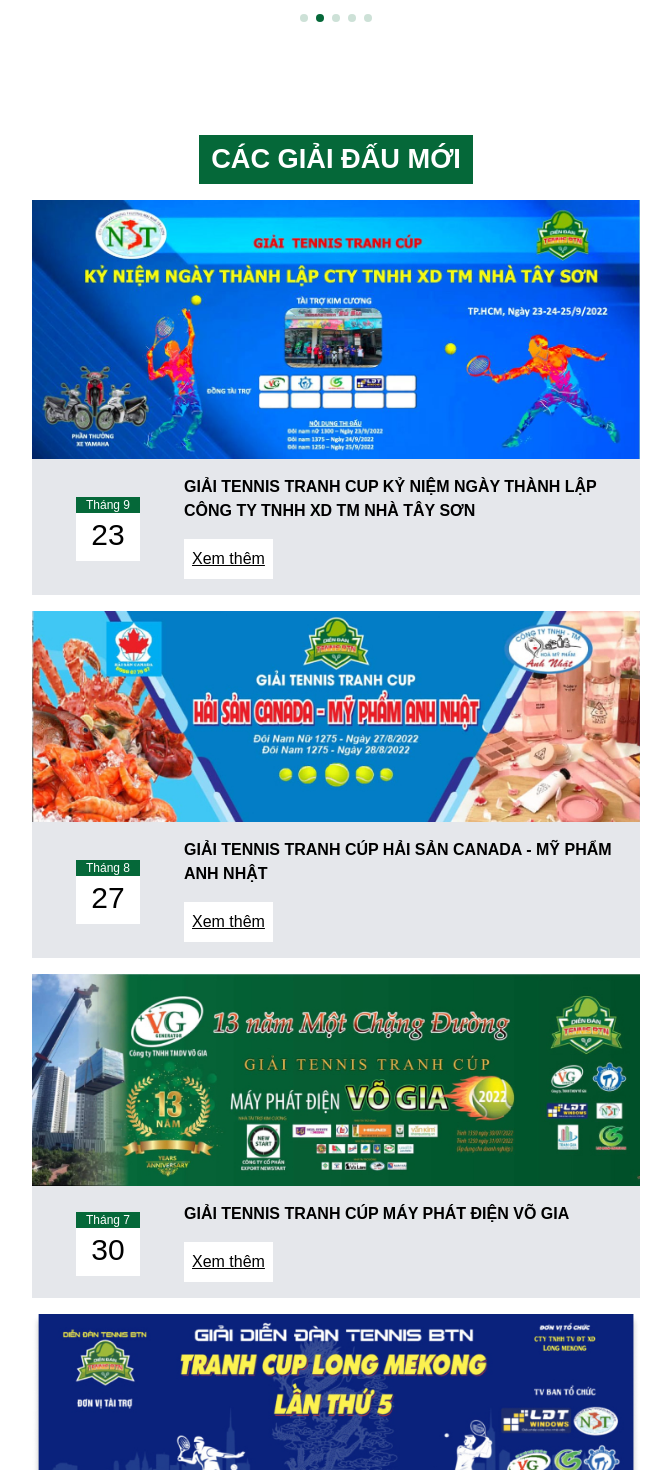
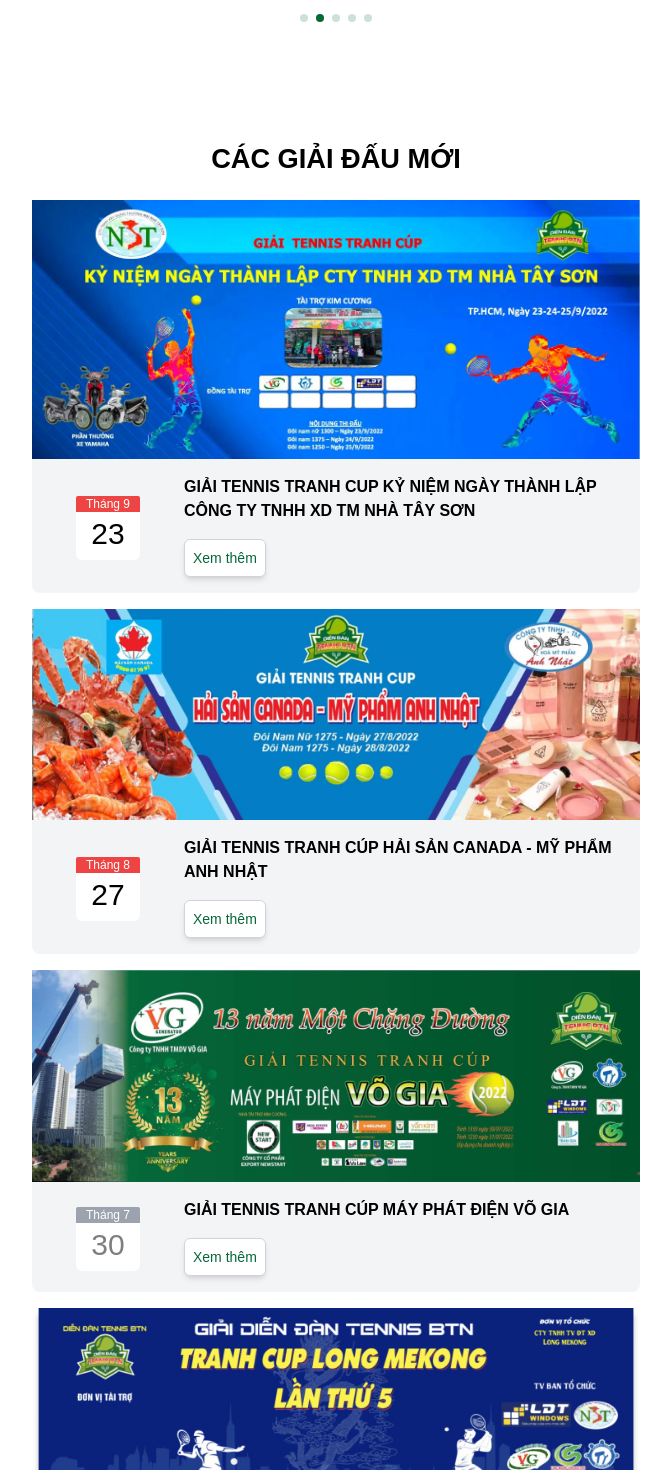
Before and after one commit to dflyapp/tennis-btn, a Next.js app: page / in a window 1280 px wide. Shown: the part 1520-2990 px from the top of the page, without its empty margins (304-975 px from the left). Built offline with nearby package versions, Linux system fonts and the light colour scheme.

Commit message:
fix: bg colors

```diff
--- a/components/DialogEvent.tsx
+++ b/components/DialogEvent.tsx
@@ -23,7 +23,9 @@
   return (
     <>
       <div className="cursor-pointer" onClick={openModal}>
-        <button className="bg-white underline p-2">Xem thêm</button>
+        <button className="bg-white border border-gray-300 rounded-md p-2 text-sm shadow-md text-primary hover:opacity-80">
+          Xem thêm
+        </button>
       </div>
 
       <Transition appear show={isOpen} as={Fragment}>
--- a/layouts/Footer/index.tsx
+++ b/layouts/Footer/index.tsx
@@ -24,7 +24,7 @@
 
   return (
     <>
-      <div className="text-center text-primary bg-gray-200 py-12 px-4 md:px-0">
+      <div className="text-center bg-gray-100 py-12 px-4 md:px-0">
         <h2 className="font-bold">
           LIÊN HỆ ĐĂNG KÝ THAM GIA GIẢI ĐẤU VÀ QUẢNG CÁO
         </h2>
--- a/package.json
+++ b/package.json
@@ -14,6 +14,7 @@
     "@heroicons/react": "^1.0.6",
     "@tanstack/match-sorter-utils": "^8.1.1",
     "@tanstack/react-table": "^8.5.11",
+    "classnames": "^2.3.1",
     "dayjs": "^1.11.5",
     "gray-matter": "^4.0.3",
     "next": "12.2.4",
--- a/pages/bang-diem/index.tsx
+++ b/pages/bang-diem/index.tsx
@@ -6,7 +6,7 @@
     <>
       <Header />
       {/* leader board */}
-      <div className="px-2 bg-gray-200 py-3">
+      <div className="px-2 bg-gray-100 py-3">
         <h1 className="w-fit mx-auto px-3 py-2 text-white bg-primary uppercase text-center mt-12">
           Bảng điểm
         </h1>
--- a/pages/giai-dau/content/ky-niem-nha-tay-son.md
+++ b/pages/giai-dau/content/ky-niem-nha-tay-son.md
@@ -41,37 +41,3 @@
 
 1. Tất cả các vận động viên có trách nhiệm về sức khoẻ của mình trong quá trình thi đấu tại giải. BTC có quyền sử dụng hình ảnh của vđv tham gia giải cho mục đích của BTC và diễn đàn tennis BTN
 2. Mọi quyết định cuối cùng thuộc về Ban Tổ Chức.
-   DIỄN ĐÀN TENNIS BTN- GIẢI TENNIS TRANH CUP KỶ NIỆM NGÀY THÀNH LẬP CÔNG TY TNHH XD TM NHÀ TÂY SƠN .
-   CÔNG TY TNHH XD TM NHÀ TÂY SƠN tổ chức ngày 23-24-25/ 9/2022.
-   Ban Tổ Chức Giải Gồm:
-3. Ông Tào Văn Sơn - GĐ Công Ty Nhà Tây Sơn, Chủ tịch diễn đàn tennis BTN , Trưởng Ban Tổ Chức Giải
-4. Ông Thành Lê - Giám Đốc Nhà Phân Phối Xe Zamaha - Nhà Tài Trợ Kim Cương.
-5. Ông Trương Việt Dũng - GĐ Cty LongMekong. Phó BTC phụ trách chung.
-6. Ông Lưu Đức Tài - GĐ Công ty Lưu Đức Tài P.CT diễn đàn tennis BTN - Phụ trách chung cho giải.
-7. Ông Võ Văn Quý - GĐ Công ty MPĐ Võ Gia, P. CT diễn đàn tennis BTN - Phụ trách chung giải.
-8. Ông Văng Trúc Minh - GĐ cty Sơn Sang, phụ trách chung giải.
-9. Ông Phạm Vinh Thọ-Liên đoàn quần vợt tphcm-TB Trọng Tài giải.
-   Mục đích của giải thi đấu lần này nhằm tăng cường rèn luyện sức khỏe đặc biệt với các lão tướng, sống vui, sống khoẻ, có ích cho xã hội.
-   Tạo điều kiện gặp gỡ giao lưu các VđV các hội các danh nghiệp trong TPHCM và các tỉnh lân cận, trao đổi kinh nghiệm tăng cường hợp tác kết nối.
-   BTC quyết định tổ chức giải vào ngày 23-24-25/9/2022 tại cụm sân trung thiện 40 trần thị do phường hiệp thành quận 12 TPHCM, cụm sân Cộng Đồng, cụm sân Điện Lực, cụm sân Vạn Hà...
-10. Nội dung Đôi Nam Nữ 1300 vào ngày 23/9/2022
-11. Nội dung Đôi Nam 1375 vào ngày 24/9/2022
-12. Nội dung Đôi Nam 1250 vào ngày 25/9/2022
-    Điểm dựa trên diễn đàn tennis BTN, nếu vđv chưa có điểm, BTC sẽ xét duyệt sau khi ae vđv đăng ký và thông báo điểm cho vđv đăng ký.
-    THỂ THỨC - NỘI DUNG:
-    Các VđV tự chọn cặp có tổng số điểm tương ứng với giải dung sai 5 điểm vđv không cần đóng phí lố điểm .
-
-- Lệ Phí 2triệu vnđ/ 1 cặp vđv
-- Các cặp có tổng số điểm dư 10-15 điểm đóng phí tài trợ lố điểm 1 triệu lệ phí giải tính riêng.
-- Các cặp có tổng điểm cao hơn 20-25 điểm đóng phí tài trợ lố điểm 2 triệu lệ phí giải tính riêng.
-
-### Thể thức thi đấu:
-
-Bốc thăm cặp thi đấu theo thể thức playoff, nếu có ít nhất 2 cặp VđV bỏ cuộc sau khi bốc thăm trước khi thi đấu vòng loại btc được quyền xếp các cặp đội còn lại thì đấu với nhau cho phù hợp với giải đấu.
-
-Thi đấu loại trực tiếp theo sơ đồ thi đấu do BTC công bố trước khi thi đấu có cặp VđV bỏ cuộc cặp VđV còn lại vào vòng trong. Thi đấu tối đa một ván là 11 bàn. Đội nào đến 6 trước là thắng áp dụng luật bàn thắng vàng tức đội nào đến 50 trước là thắng. Nếu hai đội đạt 5-5 sẽ đánh tie-break chạm 7 max 10.
-
-### Ghi chú:
-
-1. Tất cả các vận động viên có trách nhiệm về sức khoẻ của mình trong quá trình thi đấu tại giải. BTC có quyền sử dụng hình ảnh của vđv tham gia giải cho mục đích của BTC và diễn đàn tennis BTN
-2. Mọi quyết định cuối cùng thuộc về Ban Tổ Chức.
--- a/pages/index.tsx
+++ b/pages/index.tsx
@@ -8,6 +8,7 @@
 import fs from "fs";
 import path from "path";
 import matter from "gray-matter";
+import classNames from "classnames";
 
 import { Header, Footer } from "layouts";
 import { Sponsors, Players, DialogEvent } from "components";
@@ -35,7 +36,7 @@
 
         {/* sponsors */}
         <div className="mt-6">
-          <h1 className="uppercase text-center text-primary font-bold text-xl">
+          <h1 className="uppercase text-center font-bold text-xl">
             Nhà tài trợ
           </h1>
         </div>
@@ -43,23 +44,41 @@
 
         {/* events */}
         <div className="px-4 my-24 w-full md:w-1/2 mx-auto">
-          <h1 className="w-fit mx-auto px-3 py-2 text-white bg-primary uppercase text-center mt-12">
+          <h1 className="w-fit mx-auto px-3 py-2 uppercase text-center mt-12">
             Các giải đấu mới
           </h1>
           {events &&
             events.map((e: any) => (
               <div className="mt-4" key={e.slug}>
                 <img src={e.frontmatter.cover_image} alt="giai dau" />
-                <div className="bg-gray-200 py-4 flex items-center flex-wrap">
+                <div className="bg-gray-100 py-4 flex items-center flex-wrap rounded-bl-lg rounded-br-lg">
                   <div className="w-1/4 pt-1 flex items-center justify-center">
-                    <div className="w-16 h-16 bg-white">
-                      <div className="bg-primary text-white text-center">
+                    <div className="w-16 h-16 bg-white rounded-md">
+                      <div
+                        className={classNames(
+                          "text-white text-center rounded-tl-sm rounded-tr-sm",
+                          {
+                            "bg-red-500": dayjs(e.frontmatter.date).isAfter(
+                              dayjs(new Date())
+                            ),
+                            "bg-gray-400": dayjs(e.frontmatter.date).isBefore(
+                              dayjs(new Date())
+                            ),
+                          }
+                        )}
+                      >
                         <p className="text-xs">
                           Tháng {dayjs(e.frontmatter.date).month() + 1}
                         </p>
                       </div>
                       <div>
-                        <p className="text-3xl text-center mt-1">
+                        <p
+                          className={classNames("text-3xl text-center mt-1", {
+                            "opacity-50": dayjs(e.frontmatter.date).isBefore(
+                              dayjs(new Date())
+                            ),
+                          })}
+                        >
                           {dayjs(e.frontmatter.date).date()}
                         </p>
                       </div>
@@ -80,18 +99,18 @@
         </div>
 
         {/* leader board */}
-        <div className="px-2 bg-gray-200 py-3">
-          <h1 className="w-fit mx-auto px-3 py-2 text-white bg-primary uppercase text-center mt-12">
+        <div className="px-2 bg-gray-100 py-3">
+          <h1 className="w-fit mx-auto px-3 py-2 uppercase text-center mt-12">
             Bảng điểm
           </h1>
           <div className="mt-4 mx-auto w-fit">
             <Link href="bang-diem/nam">
-              <button className="bg-white text-primary px-4 py-2 mb-12">
+              <button className="bg-white rounded-md border border-gray-200 shadow-md text-primary px-4 py-2 mb-12">
                 Trình Nam
               </button>
             </Link>
             <Link href="bang-diem/nu">
-              <button className="ml-3 bg-white text-primary px-4 py-2 mb-12">
+              <button className="ml-3 bg-white rounded-md border border-gray-200 shadow-md text-primary px-4 py-2 mb-12">
                 Trình Nữ
               </button>
             </Link>
@@ -100,7 +119,7 @@
 
         {/* gallery */}
         <div className="px-2 py-3">
-          <h1 className="w-fit mx-auto px-3 py-2 text-white bg-primary uppercase text-center mt-12">
+          <h1 className="w-fit mx-auto px-3 py-2 uppercase text-center mt-12">
             Hình ảnh
           </h1>
           <Players players={players} />
```
Also changed, not shown: 1 other file (tests, documents, lock files or other folders).
